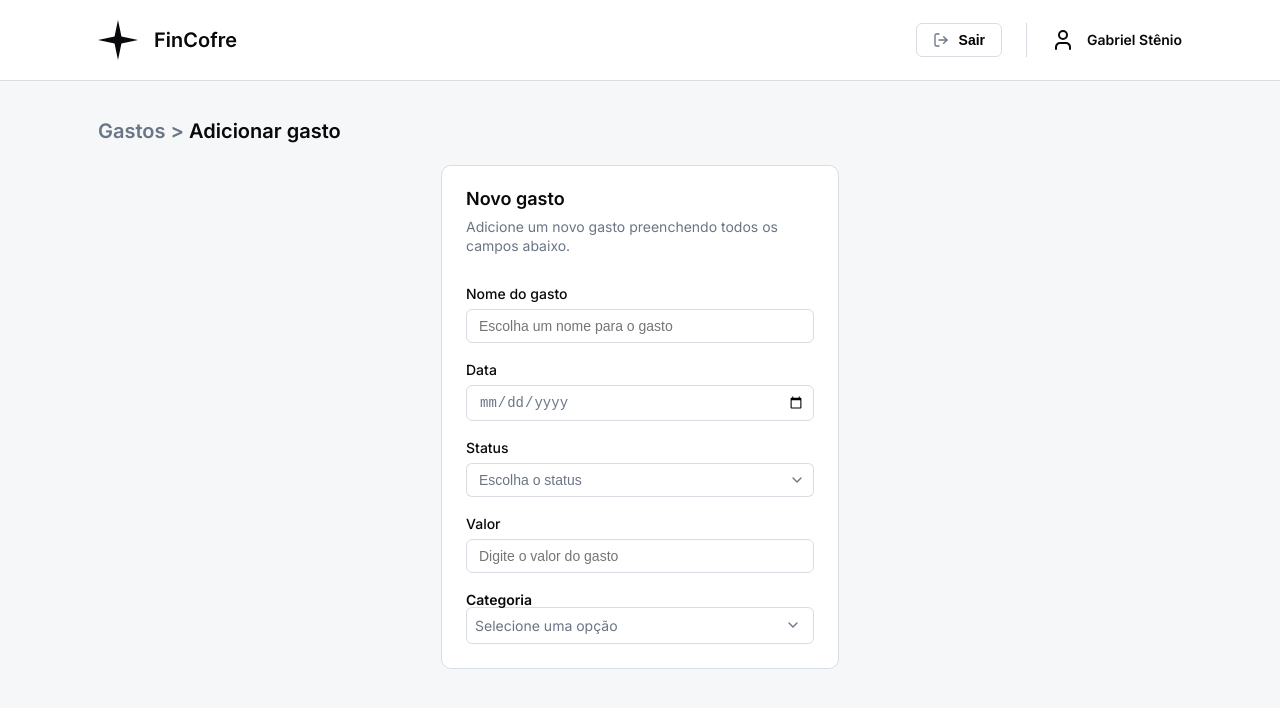
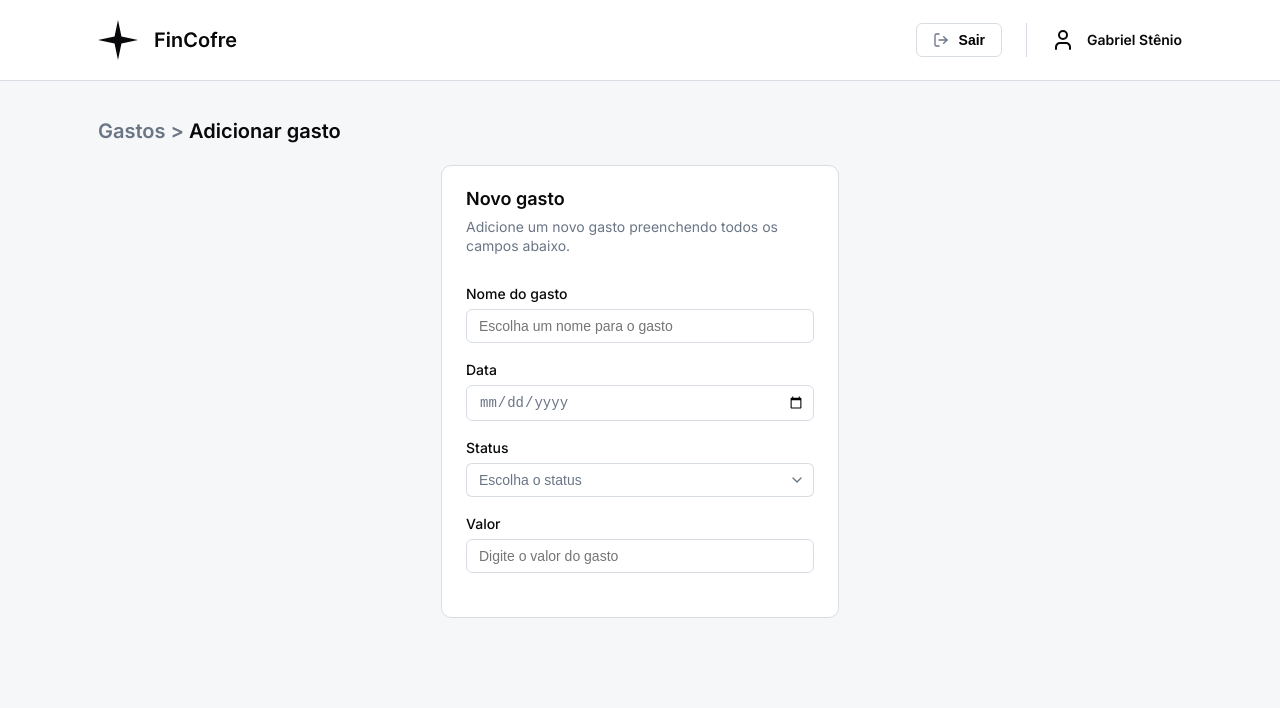
Before and after one commit to bagrielz/frontend-fincofre, an Angular app: page /adicionar-gasto in a window 1280 px wide. Shown: the top 708 px of the page. Built offline with nearby package versions, Linux system fonts and the light colour scheme.

Commit message:
ref: remove select component

```diff
--- a/src/app/features/form/components/field/field.component.html
+++ b/src/app/features/form/components/field/field.component.html
@@ -32,4 +32,3 @@
   </div>
 </div>
 }
-<app-select />
--- a/src/app/features/form/components/field/field.component.ts
+++ b/src/app/features/form/components/field/field.component.ts
@@ -2,11 +2,10 @@ import { Component, input } from '@angular/core';
 import { FormFieldBase } from '../../../../shared/models/form-field-base.interface';
 import { CommonModule } from '@angular/common';
 import { FormGroup, ReactiveFormsModule } from '@angular/forms';
-import { SelectComponent } from '../select/select.component';
 
 @Component({
   selector: 'app-field',
-  imports: [CommonModule, ReactiveFormsModule, SelectComponent],
+  imports: [CommonModule, ReactiveFormsModule],
   templateUrl: './field.component.html',
   styleUrl: './field.component.css',
 })
--- a/src/app/features/form/components/select/select.component.css
+++ /dev/null
@@ -1,108 +0,0 @@
-.select-content {
-  position: relative;
-}
-
-.select-button {
-  display: flex;
-  justify-content: space-between;
-  align-items: center;
-  height: 2.1875rem;
-
-  background: var(--color-light);
-  padding-right: 0.75rem;
-  padding-left: 0.5rem;
-  border: 1px solid var(--color-gray-200);
-
-  border-radius: 0.375rem;
-}
-
-.selected-value {
-  font-size: var(--font-size-sm);
-  font-weight: var(--font-regular);
-  color: var(--color-gray-300);
-}
-
-.chevron-up {
-  display: none;
-}
-
-.options-view-button:focus + .select-button,
-.options-view-button:checked + .selected-button {
-  outline: 2px solid var(--color-blue);
-}
-
-.options-view-button:checked + .select-button .chevron-down {
-  display: none;
-}
-
-.options-view-button:checked + .select-button .chevron-up {
-  display: inline-block;
-}
-
-.options-view-button {
-  all: unset;
-  position: absolute;
-  inset: 0;
-
-  cursor: pointer;
-  z-index: 3;
-}
-
-.options {
-  margin-top: 0.25rem;
-  border-radius: 0.375rem;
-  border: 1px solid var(--color-gray-200);
-  display: none;
-}
-
-.option {
-  display: flex;
-  align-items: center;
-
-  position: relative;
-  padding: 0.5rem 0.75rem;
-
-  border-bottom: 1px solid var(--color-gray-200);
-}
-
-.option:first-child {
-  border-top-left-radius: 0.375rem;
-  border-top-right-radius: 0.375rem;
-}
-
-.option:last-child {
-  border: none;
-  border-bottom-left-radius: 0.375rem;
-  border-bottom-right-radius: 0.375rem;
-}
-
-.option svg {
-  margin-left: auto;
-  display: none;
-}
-
-.option:has(input:checked),
-.option:hover {
-  background-color: var(--color-gray-100);
-}
-
-.option:has(input:checked) svg {
-  display: block;
-}
-
-.option:has(input:focus) {
-  outline: 2px solid var(--color-blue);
-}
-
-.option input[type="radio"] {
-  all: unset;
-
-  position: absolute;
-  inset: 0;
-
-  cursor: pointer;
-}
-
-.select-content:has(.options-view-button:checked) + .options {
-  display: block;
-}
--- a/src/app/features/form/components/select/select.component.html
+++ /dev/null
@@ -1,50 +0,0 @@
-<div class="select-container">
-  <div class="select-content">
-    <label for="options-view-button"> Categoria </label>
-    <input type="checkbox" class="options-view-button" #optionsViewButton />
-
-    <div class="select-button">
-      <div class="selected-value">
-        @if (selectedPill()) {
-        <app-pill [props]="selectedPill()!" />
-        } @else { Selecione uma opção }
-      </div>
-
-      <div class="chevrons">
-        <img class="chevron-down" src="icons/chevron-down.svg" alt="" />
-        <img class="chevron-up" src="icons/chevron-up.svg" alt="" />
-      </div>
-    </div>
-  </div>
-
-  <ul class="options">
-    @for (pill of pillList; track $index) {
-    <li class="option">
-      <input
-        type="radio"
-        name="status"
-        [value]="pill.type"
-        [attr.data-label]="pill.text"
-        (keydown)="handleKeydown($event, pill)"
-        (click)="selectPill(pill)"
-      />
-      <app-pill [props]="pill" />
-      <svg
-        width="15"
-        height="15"
-        viewBox="0 0 16 17"
-        fill="none"
-        xmlns="http://www.w3.org/2000/svg"
-      >
-        <path
-          d="M13.3334 4.5L6.00008 11.8333L2.66675 8.5"
-          stroke="#2D7DD4"
-          stroke-width="1.33"
-          stroke-linecap="round"
-          stroke-linejoin="round"
-        />
-      </svg>
-    </li>
-    }
-  </ul>
-</div>
--- a/src/app/features/form/components/select/select.component.ts
+++ /dev/null
@@ -1,35 +0,0 @@
-import { Component, ElementRef, signal, ViewChild } from '@angular/core';
-import { PillComponent } from '../../../../components/pill/pill.component';
-import { PillConfig } from '../../../../shared/models/pill-config.interface';
-import { PillStatus } from '../../../../core/pill-status.config';
-import { CommonModule } from '@angular/common';
-
-@Component({
-  selector: 'app-select',
-  imports: [PillComponent, CommonModule],
-  templateUrl: './select.component.html',
-  styleUrl: './select.component.css',
-})
-export class SelectComponent {
-  pillList: PillConfig[] = PillStatus;
-
-  selectedPill = signal<PillConfig | null>(null);
-
-  @ViewChild('optionsViewButton', { static: false })
-  optionsViewButtonRef!: ElementRef;
-
-  selectPill(pill: PillConfig) {
-    this.selectedPill.set(pill);
-
-    if (this.optionsViewButtonRef) {
-      this.optionsViewButtonRef.nativeElement.checked = false;
-    }
-  }
-
-  handleKeydown(event: KeyboardEvent, pill: PillConfig) {
-    if (event.key === 'Enter' || event.key === ' ') {
-      event.preventDefault();
-      this.selectPill(pill);
-    }
-  }
-}
```
Also changed, not shown: 1 other file (tests, documents, lock files or other folders).
